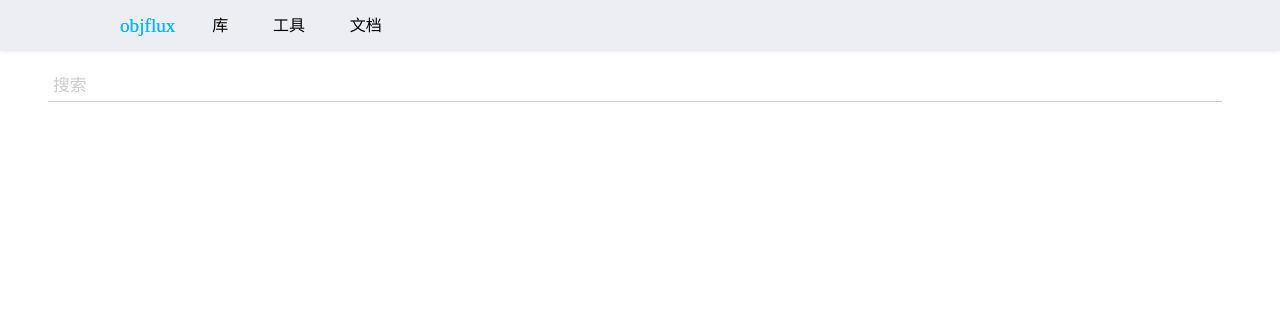
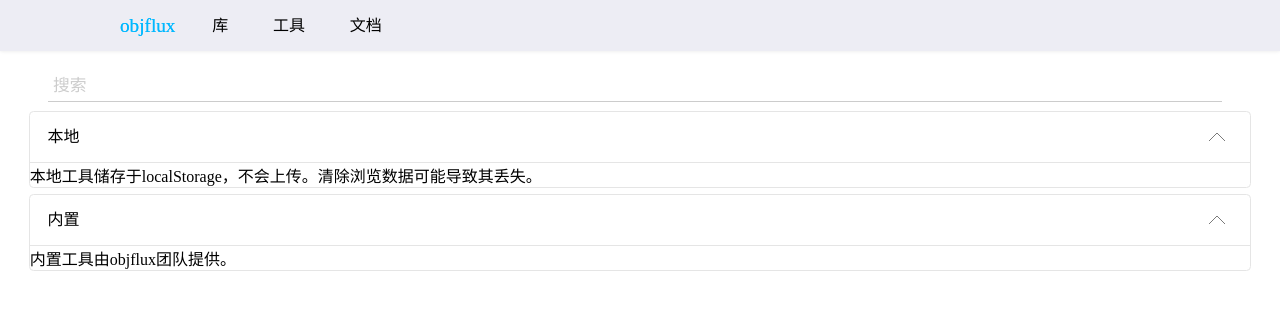
Before and after one commit to x6eull/objflux, a React (Vite) app: page /tool in a window 1280 px wide. Shown: the top 310 px of the page. Built offline with nearby package versions, Linux system fonts and the light colour scheme.

Commit message:
Add miniFolderIcon option for Folder

```diff
--- a/src/Folder/Folder.scss
+++ b/src/Folder/Folder.scss
@@ -37,28 +37,38 @@
 
   &>.control-card {
     display: flex;
+    position: relative;
     -webkit-user-select: none; // 兼容 Safari 浏览器
     user-select: none;
-    $control-card-vertical-padding: .75rem;
+    $control-card-vertical-padding: .6rem;
     $margin-for-desc: .2rem;
     $title-font-size: 1rem;
     $desc-font-size: .7rem;
-    padding: $control-card-vertical-padding 1.2rem;
+    padding: $control-card-vertical-padding 1.1rem;
     flex-direction: row;
     justify-content: space-between;
+    align-items: center;
     min-height: $title-font-size+$margin-for-desc+$desc-font-size;
     box-sizing: content-box;
     z-index: 120;
+    background-color: white;
 
-    &:hover {
-      background-color: #f9f9f9;
-    }
+    &:not(.mini-fold),
+    & .icon {
+      &:hover {
+        background-color: #f6f6f6;
+      }
 
-    &:active {
-      background-color: #f5f5f5;
+      &:active {
+        background-color: #f1f1f1;
 
-      &>.title {
-        color: #5d5d5d;
+        & svg {
+          stroke: #949494;
+        }
+
+        & .title {
+          color: #5d5d5d;
+        }
       }
     }
 
@@ -87,11 +97,16 @@
     &>.icon {
       display: flex;
       width: 1rem;
+      padding: .45rem;
+      border-radius: .25rem;
       flex-direction: column;
       justify-content: center;
-      transition: transform cubic-bezier(0.18, 0.91, 0.2, 1.21) 0.4s;
 
-      &.expanded {
+      &>svg {
+        transition: transform cubic-bezier(0.18, 0.91, 0.2, 1.21) .4s;
+      }
+
+      &.expanded>svg {
         transform: rotate(180deg);
       }
     }
@@ -103,8 +118,8 @@
     height: 0;
     overflow: hidden;
     position: relative;
-    top: -.3rem;
-    opacity: .4;
+    top: -.2rem;
+    opacity: .25;
     transition: all .2s ease-out;
     z-index: 110;
 
--- a/src/Folder/Folder.tsx
+++ b/src/Folder/Folder.tsx
@@ -8,21 +8,33 @@ import { FolderLevelContext } from './FolderLevelContext';
  * 此组件不受控，除第一次渲染外，`initialExpanded`会被忽略。
  */
 export function Folder
-  ({ title = '选项', desc, children, initialExpanded = false, onChange }: { title?: string, desc?: string, children?: React.ReactNode, initialExpanded?: boolean, onChange?: (expanded: boolean) => void }) {
+  ({ title = '未命名组', desc, children, initialExpanded = false, onChange, miniFolderIcon = false }: { title?: string, desc?: string, children?: React.ReactNode, initialExpanded?: boolean, onChange?: (expanded: boolean) => void, miniFolderIcon?: boolean }) {
   const [expanded, setExpanded] = useState<boolean>(initialExpanded);
   const level = useContext(FolderLevelContext);
+  function toggleExpanded(ev: React.MouseEvent<HTMLDivElement, MouseEvent>) {
+    ev.stopPropagation();
+    ev.preventDefault();
+    const e = !expanded;
+    setExpanded(e);
+    onChange?.(e);
+  }
   return (
     <div className={'folder' + (level > 0 ? ' nested' : '')}>
-      <div style={level > 0 ? { paddingLeft: `${(level + 1) * 1.2}rem` } : {}} className={'control-card' + (expanded ? ' expanded' : '')} onClick={() => {
-        const e = !expanded;
-        setExpanded(e);
-        onChange?.(e);
+      <div style={level > 0 ? { paddingLeft: `${(level + 1) * 1.2}rem` } : {}} className={'control-card'
+        + (expanded ? ' expanded' : '')
+        + (miniFolderIcon ? ' mini-fold' : '')
+      } onClick={(ev) => {
+        if (miniFolderIcon)
+          return;
+        toggleExpanded(ev);
       }}>
         <div className='text'>
           <div className='title'>{title}</div>
           {desc ? (<div className='desc'>{desc}</div>) : undefined}
         </div>
-        <div className={'icon' + (expanded ? ' expanded' : '')}><FolderIcon className='inner' /></div>
+        <div onClick={(ev) => {
+          toggleExpanded(ev);
+        }} className={'icon' + (expanded ? ' expanded' : '')}><FolderIcon className='inner' /></div>
       </div>
       <div className={'content-card' + (expanded ? ' expanded' : '')}>
         <FolderLevelContext.Provider value={level + 1}>
--- a/src/Folder/FolderIcon.tsx
+++ b/src/Folder/FolderIcon.tsx
@@ -2,7 +2,7 @@ import { SVGProps } from 'react';
 
 export function FolderIcon(props: SVGProps<SVGSVGElement>) {
   return (
-    <svg viewBox='0 0 100 100' stroke='#757575' strokeWidth={4} {...props}>
+    <svg viewBox='0 0 100 100' stroke='#757575' strokeWidth={6} {...props}>
       <line x1={0} y1={25} x2={50} y2={75} />
       <line x1={100} y1={25} x2={50} y2={75} />
     </svg>);
--- a/src/Tool/ToolList.tsx
+++ b/src/Tool/ToolList.tsx
@@ -1,8 +1,15 @@
+import { Folder } from '../Folder/Folder';
 import { Input } from '../Input/Input';
 import './ToolList.scss';
 
 export default function ToolList() {
   return (<div className='toollist'>
     <Input className='search' placeholder='搜索' />
+    <Folder initialExpanded miniFolderIcon title='本地'>
+      本地工具储存于localStorage，不会上传。清除浏览数据可能导致其丢失。
+    </Folder>
+    <Folder initialExpanded miniFolderIcon title='内置'>
+      内置工具由objflux团队提供。
+    </Folder>
   </div>);
 }
```
